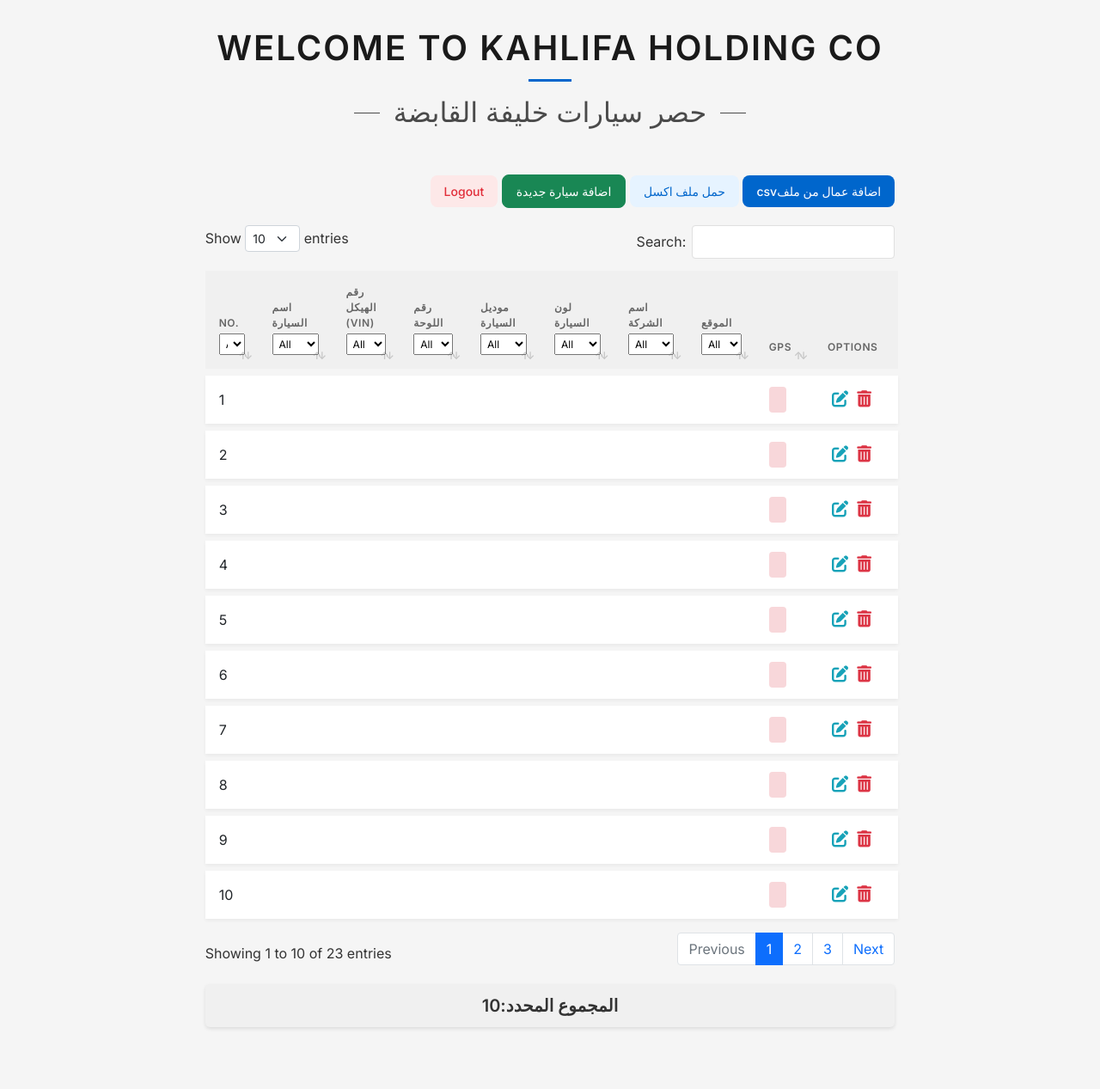
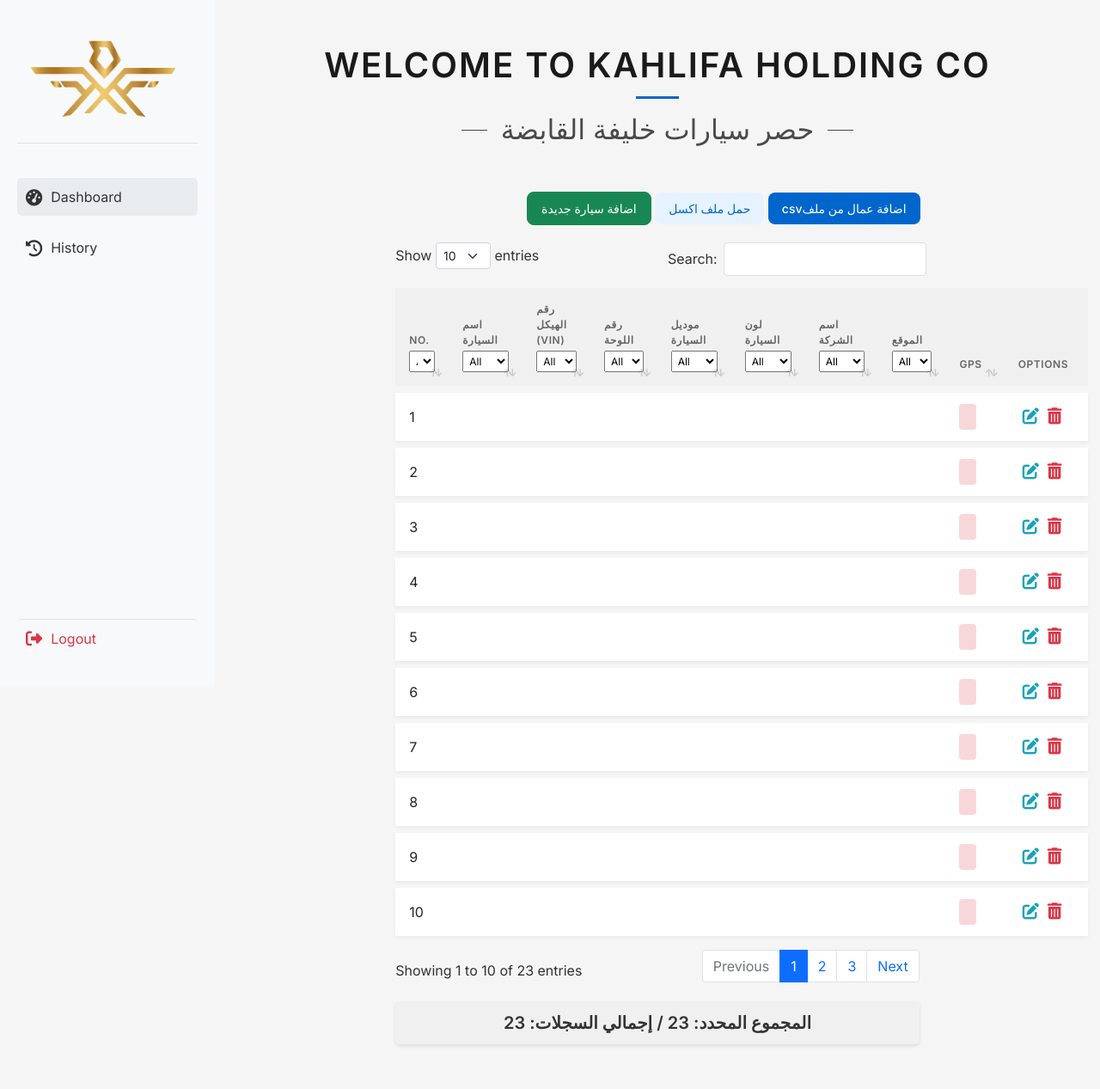
Before and after one commit to kemobaayou1/datatable-vehicle, a PHP site: page / in a window 1280 px wide. Shown: the whole page at 86% size. Before the commit the page ends 1197 px from the top, so only its background shows below. Run offline with PHP 8.4, Linux system fonts and the light colour scheme; the visitor is signed in with stand-in values (Sample User, id 1); data comes from the database, SQL or seed files in the repository; data that the repository does not hold is empty; some libraries are stand-ins or nearby versions.

Commit message:
added nev, fixed all downlaoding excel down all data when there is no filter

```diff
--- a/css/styles.css
+++ b/css/styles.css
@@ -2,6 +2,9 @@
     font-family: 'Inter', sans-serif;
     background-color: #f5f5f5;
     color: #333;
+    display: flex;
+    min-height: 100vh;
+    margin: 0;
 }
 
 .container-fluid {
@@ -282,3 +285,111 @@
     box-sizing: border-box;
     margin-top: 3px;
 }
+
+/* Add these new styles for the sidebar */
+.sidebar {
+    position: fixed;
+    left: 0;
+    top: 0;
+    width: 250px;
+    height: 100vh;
+    background-color: #f8f9fa;
+    padding: 20px;
+    transition: width 0.3s;
+    display: flex;
+    flex-direction: column;
+    overflow-y: auto;
+}
+
+.sidebar.collapsed {
+    width: 80px;
+}
+
+.content {
+    flex: 1;
+    margin-left: 250px; /* Same as sidebar width */
+    transition: margin-left 0.3s;
+    padding: 20px;
+    overflow-y: auto;
+}
+
+.content.sidebar-collapsed {
+    margin-left: 80px; /* Same as collapsed sidebar width */
+}
+
+.sidebar nav {
+    flex-grow: 1;
+    display: flex;
+    flex-direction: column;
+    margin-bottom: 20px; /* Add space below nav links */
+}
+
+.nav-link {
+    display: flex;
+    align-items: center;
+    padding: 10px;
+    color: #333;
+    text-decoration: none;
+    border-radius: 5px;
+    margin-bottom: 15px; /* Increase space between nav links */
+    transition: background-color 0.3s;
+}
+
+.nav-link:hover, .nav-link.active {
+    background-color: #e9ecef;
+}
+
+.nav-link i {
+    margin-right: 10px;
+    font-size: 1.2em;
+}
+
+.nav-link span {
+    display: inline-block;
+}
+
+.sidebar.collapsed .nav-link span {
+    display: none;
+}
+
+/* Logout button styles */
+.logout-btn {
+    margin-top: auto;
+    padding: 10px;
+    color: #dc3545;
+    text-decoration: none;
+    border-radius: 5px;
+    transition: background-color 0.3s;
+    display: flex;
+    align-items: center;
+    border-top: 1px solid #dee2e6; /* Add a separator line */
+    padding-top: 20px; /* Add space above the logout button */
+}
+
+.logout-btn:hover {
+    background-color: #e9ecef;
+}
+
+.sidebar.collapsed .logout-btn {
+    justify-content: center;
+}
+
+.sidebar.collapsed .logout-btn span {
+    display: none;
+}
+
+/* Add these new styles for the logo and separator */
+.sidebar .logo {
+    margin-bottom: 20px;
+    padding-bottom: 20px;
+    border-bottom: 1px solid #dee2e6;
+}
+
+/* Adjust the last nav-link to remove extra bottom margin */
+.sidebar nav .nav-link:last-child {
+    margin-bottom: 0;
+}
+
+.sidebar nav {
+    padding-top: 20px;
+}
--- a/fetch_data.php
+++ b/fetch_data.php
@@ -73,8 +73,9 @@
         }
         $sub_array[] = $value;
     }
-    $sub_array[] = '<a href="javascript:void(0);" data-id="' . $row['id'] . '" class="btn btn-info btn-sm editbtn">تعديل</a> ' .
-                   '<a href="#!" data-id="' . $row['id'] . '" class="btn btn-danger btn-sm deleteBtn">حذف</a>';
+    // Update this line to use Font Awesome icons instead of buttons
+    $sub_array[] = '<i class="fas fa-edit action-icon edit-icon" data-id="' . $row['id'] . '"></i>' .
+                   '<i class="fas fa-trash-alt action-icon delete-icon" data-id="' . $row['id'] . '"></i>';
     $data[] = $sub_array;
 }
 
--- a/index.php
+++ b/index.php
@@ -35,6 +35,64 @@
         padding: 5px 10px;
         border-radius: 4px;
     }
+    /* Add these styles for the new layout */
+    body {
+        display: flex;
+        min-height: 100vh;
+        margin: 0;
+    }
+    .sidebar {
+        position: fixed;
+        left: 0;
+        top: 0;
+        width: 250px;
+        height: 100vh;
+        background-color: #f8f9fa;
+        padding: 20px;
+        transition: width 0.3s;
+        display: flex;
+        flex-direction: column;
+        overflow-y: auto;
+    }
+    .sidebar.collapsed {
+        width: 80px;
+    }
+    .content {
+        flex: 1;
+        margin-left: 250px; /* Same as sidebar width */
+        transition: margin-left 0.3s;
+        padding: 20px;
+        overflow-y: auto;
+    }
+    .content.sidebar-collapsed {
+        margin-left: 80px; /* Same as collapsed sidebar width */
+    }
+    .nav-link {
+        display: flex;
+        align-items: center;
+        padding: 10px;
+        color: #333;
+        text-decoration: none;
+    }
+    .nav-link i {
+        margin-right: 10px;
+    }
+    .nav-link span {
+        display: inline-block;
+    }
+    .sidebar.collapsed .nav-link span {
+        display: none;
+    }
+    .logout-btn {
+        margin-top: auto;
+        padding: 10px;
+        color: #dc3545;
+        text-decoration: none;
+        border-radius: 5px;
+        transition: background-color 0.3s;
+        display: flex;
+        align-items: center;
+    }
   </style>
 
   <!-- Add Font Awesome CSS -->
@@ -59,17 +117,40 @@
 </head>
 
 <body>
+  <div class="sidebar" id="sidebar">
+    <div class="logo">
+        <!-- Add your logo here -->
+        <img src="Logo/khglogo.png" alt="Logo" style="max-width: 100%; height: auto;">
+    </div>
+    <nav>
+        <a href="#" class="nav-link active" data-tab="dashboard">
+            <i class="fas fa-tachometer-alt"></i>
+            <span>Dashboard</span>
+        </a>
+        <a href="#" class="nav-link" data-tab="history">
+            <i class="fas fa-history"></i>
+            <span>History</span>
+        </a>
+    </nav>
+    <a href="#" class="nav-link logout-btn" id="logoutBtn">
+        <i class="fas fa-sign-out-alt"></i>
+        <span>Logout</span>
+    </a>
+  </div>
+  <div class="content" id="content">
+    <div id="dashboard-tab" class="tab-content active">
+        <!-- Your existing dashboard content goes here -->
         <div class="container-fluid">
             <div class="dashboard-header">
                 <h2 class="dashboard-title">WELCOME TO KAHLIFA HOLDING CO</h2>
                 <div class="header-separator"></div>
                 <p class="dashboard-subtitle">حصر سيارات خليفة القابضة</p>
-
             </div>
             <div class="row">
               <div class="container">
                 <div class="btnAdd">
-        <a href="logout.php" class="btn btn-danger btn-sm">Logout</a>
+                <!-- Remove this line -->
+                <!-- <a href="logout.php" class="btn btn-danger btn-sm">Logout</a> -->
                   <a href="#!" data-id="" data-bs-toggle="modal" data-bs-target="#addUserModal" class="btn btn-success btn-sm">اضافة سيارة جديدة</a>
                   <button id="exportToExcel" class="btn btn-info btn-sm">حمل ملف اكسل </button>
                   <!-- New button and form for file upload -->
@@ -99,6 +180,13 @@
                   <div class="col-md-2"></div>
                 </div>
               </div>
+            </div>
+        </div>
+    </div>
+    <div id="history-tab" class="tab-content" style="display: none;">
+        <!-- Add your history content here -->
+        <h2>History</h2>
+        <p>This is the history tab. Add your content here.</p>
     </div>
   </div>
   <!-- Optional JavaScript; choose one of the two! -->
@@ -176,10 +264,38 @@
                 }
             });
         },
-        "fnDrawCallback": function() {
-          var filteredCount = this.api().rows({ filter: 'applied' }).count();
-          var totalCount = this.api().data().count();
-          $('#totalCount').html('المجموع المحدد:' + filteredCount );
+        "fnDrawCallback": function(oSettings) {
+          var api = this.api();
+          var filteredCount = api.page.info().recordsDisplay;
+          var totalCount = api.page.info().recordsTotal;
+          $('#totalCount').html('المجموع المحدد: ' + filteredCount + ' / إجمالي السجلات: ' + totalCount);
+        }
+      });
+      // Add this new code for sidebar functionality
+      $('.nav-link').on('click', function(e) {
+        e.preventDefault();
+        $('.nav-link').removeClass('active');
+        $(this).addClass('active');
+
+        var tabId = $(this).data('tab');
+        $('.tab-content').hide();
+        $('#' + tabId + '-tab').show();
+      });
+
+      // Add this for sidebar collapse functionality
+      $('#sidebar').on('mouseenter', function() {
+        $(this).removeClass('collapsed');
+        $('#content').removeClass('sidebar-collapsed');
+      }).on('mouseleave', function() {
+        $(this).addClass('collapsed');
+        $('#content').addClass('sidebar-collapsed');
+      });
+
+      // Add this new code for logout functionality
+      $('#logoutBtn').on('click', function(e) {
+        e.preventDefault();
+        {
+          window.location.href = 'logout.php';
         }
       });
     });
@@ -329,6 +445,7 @@
     })
 
     $('#exportToExcel').on('click', function() {
+        console.log('Export button clicked');
         // Show a loading indicator
         $('#exportToExcel').text('Loading...').prop('disabled', true);
 
@@ -336,72 +453,65 @@
         var table = $('#example').DataTable();
 
         // Check if there are any filters applied
-        var filteredData = table.rows({ filter: 'applied' }).data();
+        var isFiltered = table.search() !== '' || table.columns().search().any();
+        console.log('Is filtered:', isFiltered);
 
-        // Prepare the data to send to the server
-        var exportData = [];
-        if (filteredData.length > 0) {
+        if (isFiltered) {
+            console.log('Exporting filtered data');
             // If there are filtered rows, prepare them for export
-            for (var i = 0; i < filteredData.length; i++) {
-                // Exclude the last column (edit/delete buttons)
-                exportData.push([
-                    filteredData[i][0], // ID
-                    filteredData[i][1], // Car Name
-                    filteredData[i][2], // VIN
-                    filteredData[i][3], // Plate Number
-                    filteredData[i][4], // Car Model
-                    filteredData[i][5], // Car Color
-                    filteredData[i][6], // Company Name
-                    filteredData[i][7], // Location
-                    filteredData[i][8]  // GPS (will clean this up below)
-                ]);
-            }
+            var filteredData = table.rows({ filter: 'applied' }).data().toArray();
+            console.log('Filtered data length:', filteredData.length);
+            prepareAndExportData(filteredData);
         } else {
+            console.log('Fetching all data');
             // If no rows are filtered, fetch all data
             $.ajax({
                 url: 'fetch_all_data.php',
                 type: 'GET',
                 dataType: 'json',
                 success: function(response) {
+                    console.log('Data fetched successfully');
                     if (response.data && Array.isArray(response.data)) {
-                        // Prepare the data for export
-                        response.data.forEach(function(row) {
-                            exportData.push([
-                                row.id,
-                                row.carname,
-                                row.vin,
-                                row.plate_number,
-                                row.car_model,
-                                row.car_color,
-                                row.company_name,
-                                row.location,
-                                row.gps // Clean this up below
-                            ]);
-                        });
+                        console.log('Data is valid. Length:', response.data.length);
+                        prepareAndExportData(response.data);
+                    } else {
+                        console.error('Invalid data format received', response);
+                        alert('Error preparing data for export.');
                     }
-                    // Call the function to export the data
-                    exportToExcel(exportData);
                 },
                 error: function(xhr, status, error) {
                     console.error('Error fetching all data:', error);
                     alert('Error fetching data for export.');
+                },
+                complete: function() {
+                    // Reset the button text and state
+                    $('#exportToExcel').text('Export to Excel').prop('disabled', false);
                 }
             });
-            return; // Exit the function to prevent further execution
+        }
+    });
+
+    function prepareAndExportData(rawData) {
+        console.log('Preparing data for export. Raw data length:', rawData.length);
+        var exportData = rawData.map(function(row) {
+            return [
+                row.id || row[0],
+                row.carname || row[1],
+                row.vin || row[2],
+                row.plate_number || row[3],
+                row.car_model || row[4],
+                row.car_color || row[5],
+                row.company_name || row[6],
+                row.location || row[7],
+                (row.gps || row[8] || '').replace(/<[^>]+>/g, '') // Clean up GPS data
+            ];
+        });
+        console.log('Export data prepared. Length:', exportData.length);
+        exportToExcel(exportData);
     }
 
-        // Clean up GPS data to remove HTML tags
-        exportData = exportData.map(function(row) {
-            row[8] = row[8].replace(/<[^>]+>/g, ''); // Remove HTML tags from GPS
-            return row;
-        });
-
-        // Call the function to export the data
-        exportToExcel(exportData);
-    });
-
-    // Function to handle exporting to Excel
     function exportToExcel(data) {
+        console.log('Exporting to Excel. Data length:', data.length);
         // Define headers for the Excel file
         var headers = ['ID', 'اسم السيارة', 'رقم الهيكل (VIN)', 'رقم اللوحة', 'موديل السيارة', 'لون السيارة', 'اسم الشركة', 'الموقع', 'GPS'];
 
@@ -415,6 +525,7 @@
 
         // Save the file
         XLSX.writeFile(workbook, fileName);
+        console.log('Excel file created and downloaded');
 
         // Reset the button text and state
         $('#exportToExcel').text('Export to Excel').prop('disabled', false);
```
Also changed, not shown: Logo/khglogo.png (added), logout.php (line endings or trailing spaces). Lines whose indentation alone changed are shown as unchanged.
